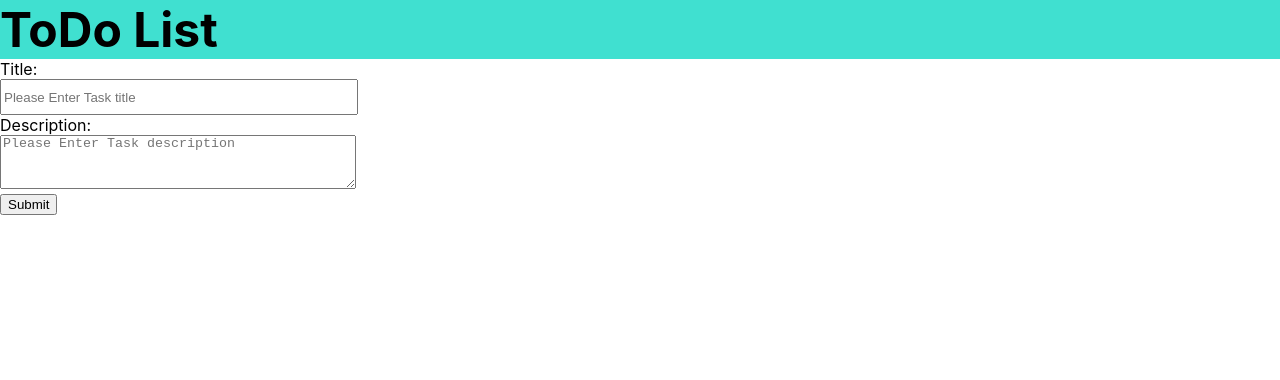
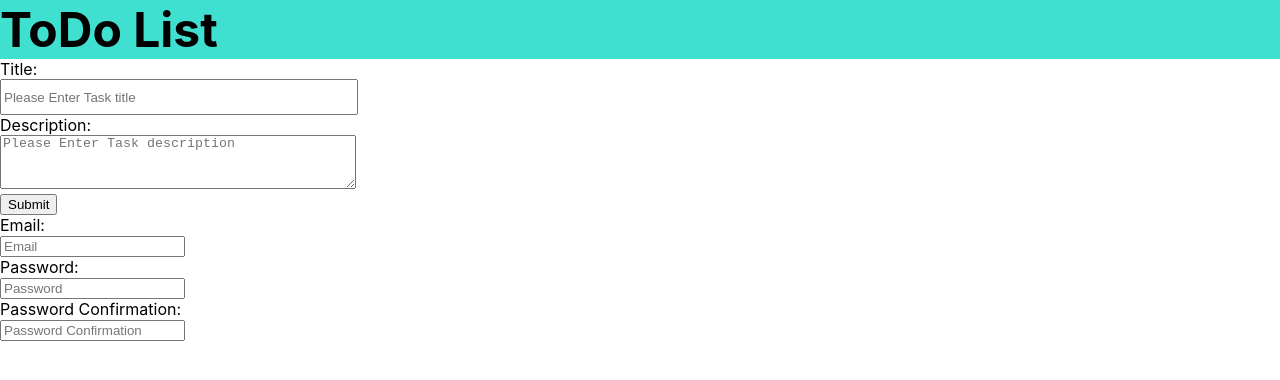
Before and after one commit to vivek-114/basic-app, a React (Create React App) app in the folder trail_app/: page / in a window 1280 px wide. Shown: the top 380 px of the page. Built offline with nearby package versions, Linux system fonts and the light colour scheme.

Commit message:
Adding new user registeration UI.

```diff
--- a/trail_app/src/App.js
+++ b/trail_app/src/App.js
@@ -1,6 +1,7 @@
 import logo from './logo.svg';
 import './App.css';
 import List from './component/List.js'
+import Registration from './component/Registration';
 
 function App() {
   return (
@@ -21,7 +22,10 @@ function App() {
     //     </a>
     //   </header>
     // </div>
-    <List />
+    <div>
+      <List />
+      <Registration />
+    </div>
   );
 }
 
--- /dev/null
+++ b/trail_app/src/component/Registration.js
@@ -0,0 +1,28 @@
+import React from "react";
+
+class Registration extends React.Component{
+    constructor(props) {
+        super(props);
+    }
+    render(){
+        return(
+            <form onSubmit={this.createUser}>
+                <div>
+                    <label> Email: </label>
+                    <br></br>
+                    <input type="text" name="email" placeholder="Email"/>
+                    <br></br>
+                    <label> Password:</label>
+                    <br></br>
+                    <input type="text" name="password" placeholder="Password"/>
+                    <br></br>
+                    <label> Password Confirmation:</label>
+                    <br></br>
+                    <input type="text" name="password_confirmation" placeholder="Password Confirmation"/>
+                </div>
+            </form>
+        );
+    }
+}
+
+export default Registration;
```
